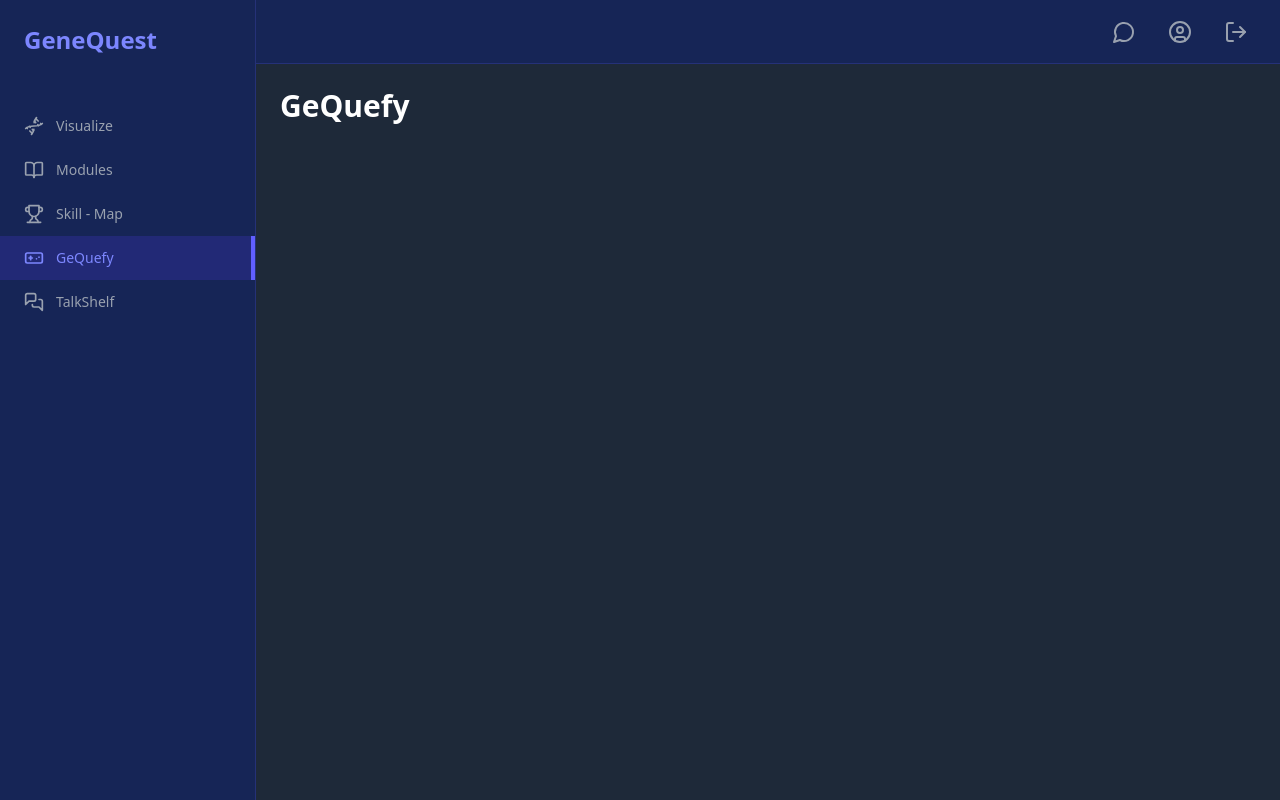
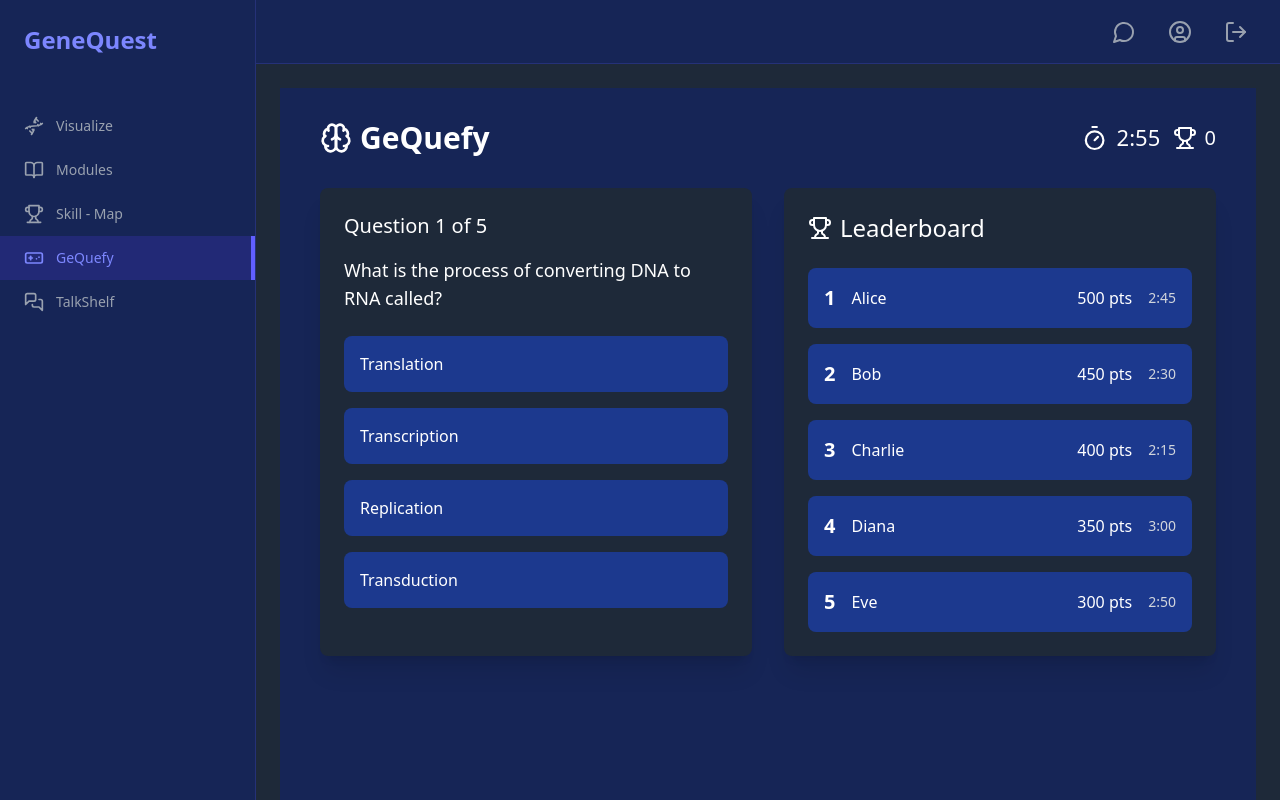
Before and after one commit to jeffinjk/GeneQuest, a React (Vite) app in the folder GeneQuest/GeneQuest/: page /dashboard/gequefy in a window 1280 px wide. Built offline with nearby package versions, Linux system fonts and the light colour scheme; no server answers; sample sign-in values are in the browser's storage.

Commit message:
added login and signup pages added gequefy page

```diff
--- a/GeneQuest/GeneQuest/src/pages/Login.jsx
+++ b/GeneQuest/GeneQuest/src/pages/Login.jsx
@@ -31,7 +31,7 @@ const Login = () => {
       <motion.div
         initial={{ y: 20, opacity: 0 }}
         animate={{ y: 0, opacity: 1 }}
-        className="bg-navy-900 p-8 rounded-xl border border-indigo-500/20 w-full max-w-md"
+        className="bg-gray-800 p-8 rounded-xl border border-indigo-500/20 w-full max-w-md"
       >
         <div className="text-center mb-8">
           <Dna className="h-12 w-12 text-indigo-400 mx-auto" />
--- a/GeneQuest/GeneQuest/src/pages/SignUp.jsx
+++ b/GeneQuest/GeneQuest/src/pages/SignUp.jsx
@@ -36,7 +36,7 @@ const SignUp = () => {
       <motion.div
         initial={{ y: 20, opacity: 0 }}
         animate={{ y: 0, opacity: 1 }}
-        className="bg-navy-900 p-8 rounded-xl border border-indigo-500/20 w-full max-w-md"
+        className="bg-gray-800 p-8 rounded-xl border border-indigo-500/20 w-full max-w-md"
       >
         <div className="text-center mb-8">
           <Dna className="h-12 w-12 text-indigo-400 mx-auto" />
--- a/GeneQuest/GeneQuest/src/pages/dashboard/GeQuefy.jsx
+++ b/GeneQuest/GeneQuest/src/pages/dashboard/GeQuefy.jsx
@@ -1,9 +1,206 @@
-import React from 'react';
+import React, { useState, useEffect } from 'react';
+import { motion } from 'framer-motion';
+import { Timer, Trophy, Brain, CheckCircle, XCircle } from 'lucide-react';
+
+const questions = [
+  {
+    id: 1,
+    question: "What is the process of converting DNA to RNA called?",
+    options: ["Translation", "Transcription", "Replication", "Transduction"],
+    correctAnswer: 1
+  },
+  {
+    id: 2,
+    question: "Which software is commonly used for sequence alignment?",
+    options: ["BLAST", "Photoshop", "Excel", "Word"],
+    correctAnswer: 0
+  },
+  {
+    id: 3,
+    question: "What does FASTA format store?",
+    options: ["Images", "Sequence data", "Sound files", "Videos"],
+    correctAnswer: 1
+  },
+  {
+    id: 4,
+    question: "Which is NOT a nucleotide base found in DNA?",
+    options: ["Adenine", "Uracil", "Guanine", "Cytosine"],
+    correctAnswer: 1
+  },
+  {
+    id: 5,
+    question: "What does PCR stand for?",
+    options: ["Protein Chain Reaction", "Polymerase Chain Reaction", "Peptide Chain Reaction", "Primary Chain Reaction"],
+    correctAnswer: 1
+  }
+];
+
+const leaderboard = [
+  { name: "Alice", score: 500, time: "2:45" },
+  { name: "Bob", score: 450, time: "2:30" },
+  { name: "Charlie", score: 400, time: "2:15" },
+  { name: "Diana", score: 350, time: "3:00" },
+  { name: "Eve", score: 300, time: "2:50" }
+];
 
 const GeQuefy = () => {
+  const [currentQuestion, setCurrentQuestion] = useState(0);
+  const [score, setScore] = useState(0);
+  const [timeLeft, setTimeLeft] = useState(180); // 3 minutes
+  const [isQuizComplete, setIsQuizComplete] = useState(false);
+  const [selectedAnswer, setSelectedAnswer] = useState(null);
+
+  useEffect(() => {
+    if (timeLeft > 0 && !isQuizComplete) {
+      const timer = setInterval(() => {
+        setTimeLeft((prev) => prev - 1);
+      }, 1000);
+      return () => clearInterval(timer);
+    } else if (timeLeft === 0) {
+      setIsQuizComplete(true);
+    }
+  }, [timeLeft, isQuizComplete]);
+
+  const handleAnswerSelect = (answerIndex) => {
+    setSelectedAnswer(answerIndex);
+    if (answerIndex === questions[currentQuestion].correctAnswer) {
+      setScore((prev) => prev + 100);
+    }
+
+    setTimeout(() => {
+      if (currentQuestion < questions.length - 1) {
+        setCurrentQuestion((prev) => prev + 1);
+        setSelectedAnswer(null);
+      } else {
+        setIsQuizComplete(true);
+      }
+    }, 1000);
+  };
+
+  const formatTime = (seconds) => {
+    const minutes = Math.floor(seconds / 60);
+    const remainingSeconds = seconds % 60;
+    return `${minutes}:${remainingSeconds.toString().padStart(2, '0')}`;
+  };
+
   return (
-    <div>
-      <h1 className="text-3xl font-bold text-white mb-6">GeQuefy</h1>
+    <div className="min-h-screen bg-blue-950 text-white p-8">
+      <motion.div
+        initial={{ opacity: 0, y: 20 }}
+        animate={{ opacity: 1, y: 0 }}
+        className="max-w-4xl mx-auto"
+      >
+        <div className="flex items-center justify-between mb-8">
+          <motion.div
+            initial={{ scale: 0 }}
+            animate={{ scale: 1 }}
+            className="flex items-center space-x-2"
+          >
+            <Brain className="w-8 h-8" />
+            <h1 className="text-3xl font-bold">GeQuefy</h1>
+          </motion.div>
+          <div className="flex items-center space-x-4">
+            <motion.div
+              animate={{ scale: [1, 1.1, 1] }}
+              transition={{ repeat: Infinity, duration: 1 }}
+              className="flex items-center space-x-2"
+            >
+              <Timer className="w-6 h-6" />
+              <span className="text-xl">{formatTime(timeLeft)}</span>
+            </motion.div>
+            <div className="flex items-center space-x-2">
+              <Trophy className="w-6 h-6" />
+              <span className="text-xl">{score}</span>
+            </div>
+          </div>
+        </div>
+
+        <div className="grid grid-cols-1 md:grid-cols-2 gap-8">
+          {/* Quiz Section */}
+          <motion.div
+            layout
+            className="bg-gray-800 rounded-lg p-6 shadow-xl"
+          >
+            {!isQuizComplete ? (
+              <div>
+                <h2 className="text-xl mb-4">Question {currentQuestion + 1} of {questions.length}</h2>
+                <p className="text-lg mb-6">{questions[currentQuestion].question}</p>
+                <div className="space-y-4">
+                  {questions[currentQuestion].options.map((option, index) => (
+                    <motion.button
+                      key={index}
+                      whileHover={{ scale: 1.02 }}
+                      whileTap={{ scale: 0.98 }}
+                      onClick={() => handleAnswerSelect(index)}
+                      className={`w-full text-left p-4 rounded-lg transition-colors ${
+                        selectedAnswer === null
+                          ? 'bg-blue-900 hover:bg-blue-800'
+                          : selectedAnswer === index
+                          ? index === questions[currentQuestion].correctAnswer
+                            ? 'bg-green-600'
+                            : 'bg-red-600'
+                          : 'bg-blue-900'
+                      }`}
+                    >
+                      {option}
+                      {selectedAnswer === index && (
+                        <span className="float-right">
+                          {index === questions[currentQuestion].correctAnswer ? (
+                            <CheckCircle className="w-6 h-6" />
+                          ) : (
+                            <XCircle className="w-6 h-6" />
+                          )}
+                        </span>
+                      )}
+                    </motion.button>
+                  ))}
+                </div>
+              </div>
+            ) : (
+              <motion.div
+                initial={{ opacity: 0 }}
+                animate={{ opacity: 1 }}
+                className="text-center py-8"
+              >
+                <h2 className="text-2xl mb-4">Quiz Complete!</h2>
+                <p className="text-xl mb-2">Your Score: {score}</p>
+                <p className="text-lg">Time Taken: {formatTime(180 - timeLeft)}</p>
+              </motion.div>
+            )}
+          </motion.div>
+
+          {/* Leaderboard Section */}
+          <motion.div
+            layout
+            className="bg-gray-800 rounded-lg p-6 shadow-xl"
+          >
+            <h2 className="text-2xl mb-6 flex items-center">
+              <Trophy className="w-6 h-6 mr-2" />
+              Leaderboard
+            </h2>
+            <div className="space-y-4">
+              {leaderboard.map((entry, index) => (
+                <motion.div
+                  key={index}
+                  initial={{ opacity: 0, x: -20 }}
+                  animate={{ opacity: 1, x: 0 }}
+                  transition={{ delay: index * 0.1 }}
+                  className="flex items-center justify-between p-4 bg-blue-900 rounded-lg"
+                >
+                  <div className="flex items-center space-x-4">
+                    <span className="text-xl font-bold">{index + 1}</span>
+                    <span>{entry.name}</span>
+                  </div>
+                  <div className="flex items-center space-x-4">
+                    <span>{entry.score} pts</span>
+                    <span className="text-sm text-gray-300">{entry.time}</span>
+                  </div>
+                </motion.div>
+              ))}
+            </div>
+          </motion.div>
+        </div>
+      </motion.div>
     </div>
   );
 };
```
